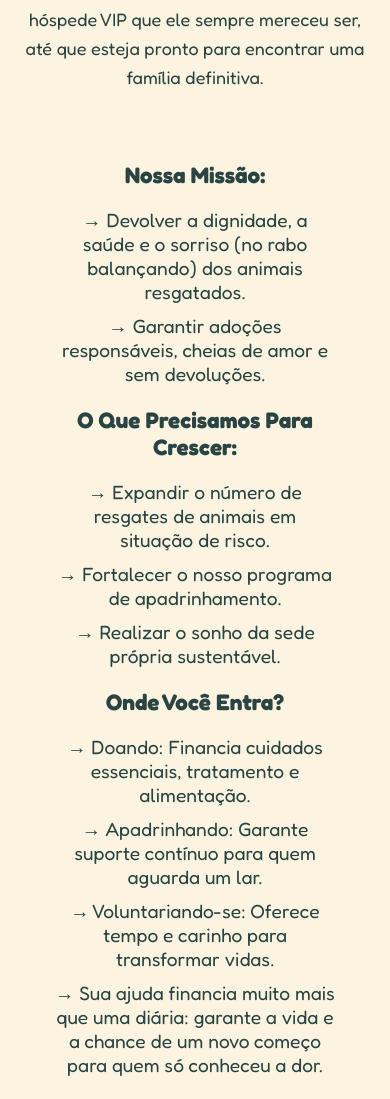
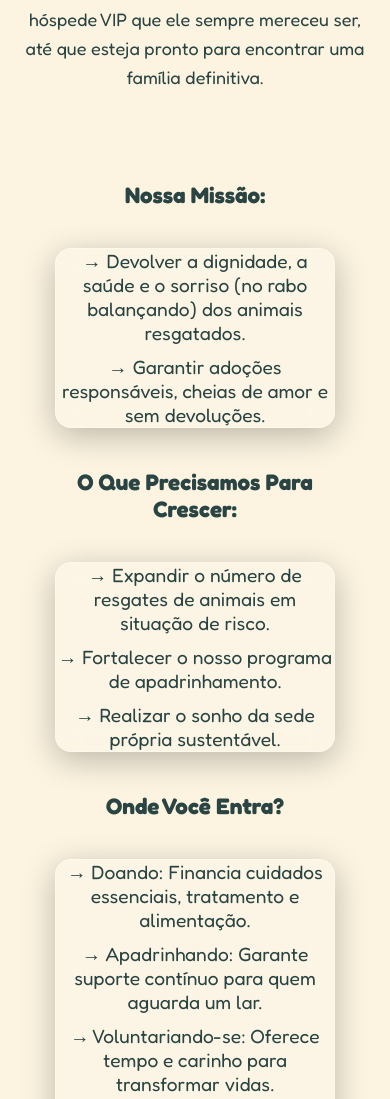
Before and after one commit to Demons-kedesi12/HotelBomPraCachorro, a plain HTML site: page index.html in a window 390 px wide. Shown: the part 1666-2765 px from the top of the page. Drawn offline with Linux system fonts and the light colour scheme.

Commit message:
Add files via upload

```diff
--- a/style.css
+++ b/style.css
@@ -192,9 +192,9 @@ main {
     display: flex;
     flex-direction: column;
     padding: 30px;
-    gap: 20px;
+    gap: 40px;
     font-size: larger;
-    margin: 30px 0px;
+    margin: 50px 0px;
 }
 
 .missao ul{
@@ -203,6 +203,13 @@ main {
     list-style-type: none;
     align-items: flex-start;
     gap: 10px;
+
+    background: rgba(255, 255, 255, 0.15); /* Fundo branco bem transparente */
+    backdrop-filter: blur(12px);          /* Desfoque do fundo atrás da caixa */
+    -webkit-backdrop-filter: blur(12px);  /* Suporte para Safari/iPhone */
+    border-radius: 16px;                  /* Bordas arredondadas */
+    border: 1px solid rgba(255, 255, 255, 0.3); /* Borda fina semi-transparente */
+    box-shadow: 0 8px 32px 0 rgba(0, 0, 0, 0.25); /* Sombra suave */
 }
 
 ul li::before{
@@ -382,6 +389,15 @@ footer {
         gap: 30px;
     }
 
+    /* Cards interativos */
+
+    .inicio h1:active {
+        background-color: #f66c52;
+
+        color: #fcf4e1;
+
+        transform: scale(1.05);
+    }
 
     .esquerda,
     .direita {
```
